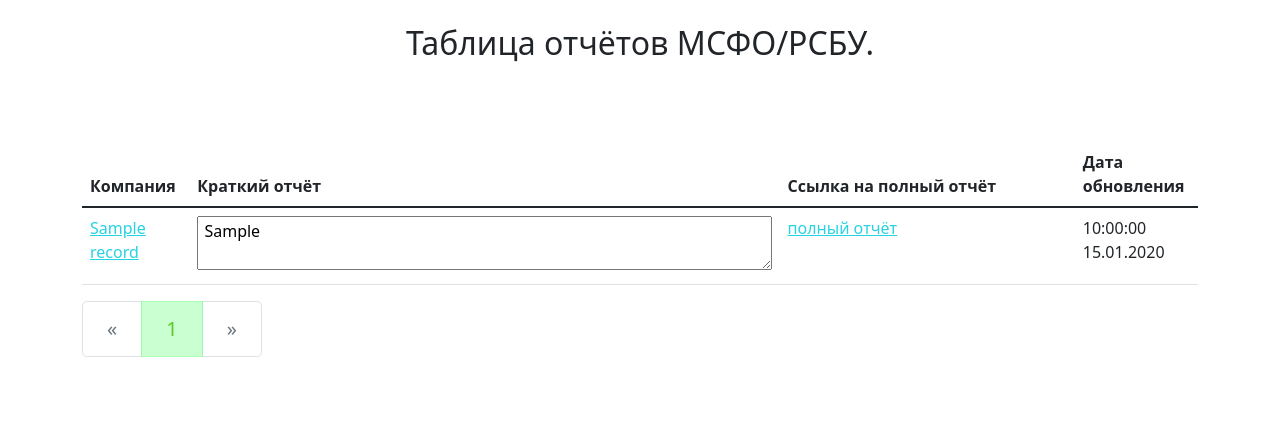
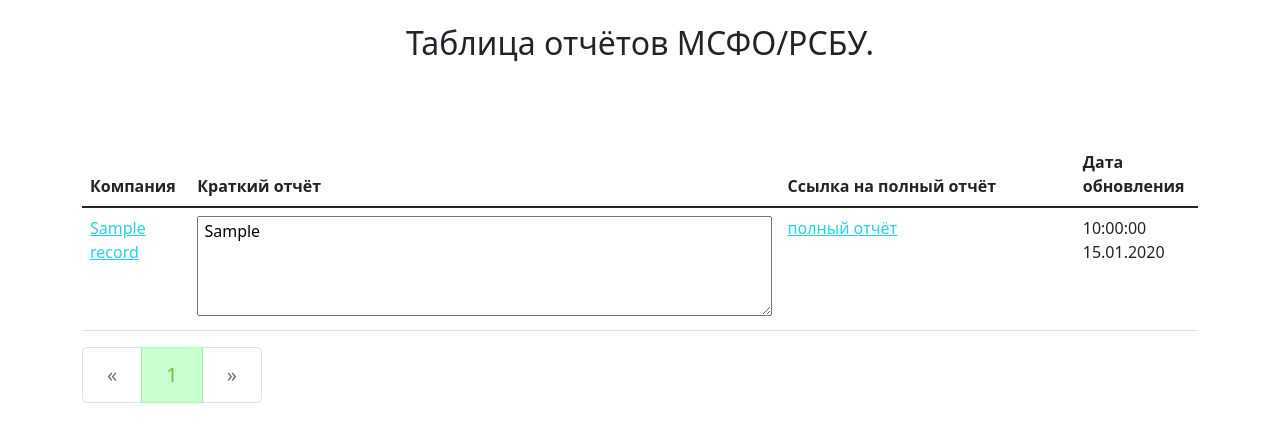
Before and after one commit to wwwAiru/web-msfo-stock-bot, a Flask app: page /msfo_records/ in a window 1280 px wide. Shown: the part 69-511 px from the top of the page. Run offline with Flask 2, Linux system fonts and the light colour scheme; a user stored in the database is signed in; tables that the repository leaves empty hold one stand-in row (values such as "Sample post"); parts of the project's set-up code (start-up, migrations or seed data) failed here and were passed over; some libraries are stand-ins or nearby versions.

Commit message:
Изменение высоты textarea в таблице

```diff
--- a/msfo_records/templates/msfo_records/index.html
+++ b/msfo_records/templates/msfo_records/index.html
@@ -71,7 +71,7 @@
             </button>
         </td>
         {% endif %}
-        <td class="col-6"><textarea readonly class="col-12"> {{ record.short_info }}</textarea></td>
+        <td class="col-6"><textarea readonly class="col-12 short_info"> {{ record.short_info }}</textarea></td>
         <td class="col-3"><a href="{{ record.long_info }}">полный отчёт</a></td>
 
         <!--тут небольшое форматирование вывода даты, мне удобно в формате: день.месяц.год
--- a/static/css/style.css
+++ b/static/css/style.css
@@ -42,3 +42,7 @@
 a {
     color:#27d2e3
 }
+
+.short_info {
+    min-height: 100px;
+}
```
Also changed, not shown: 1 other file.
